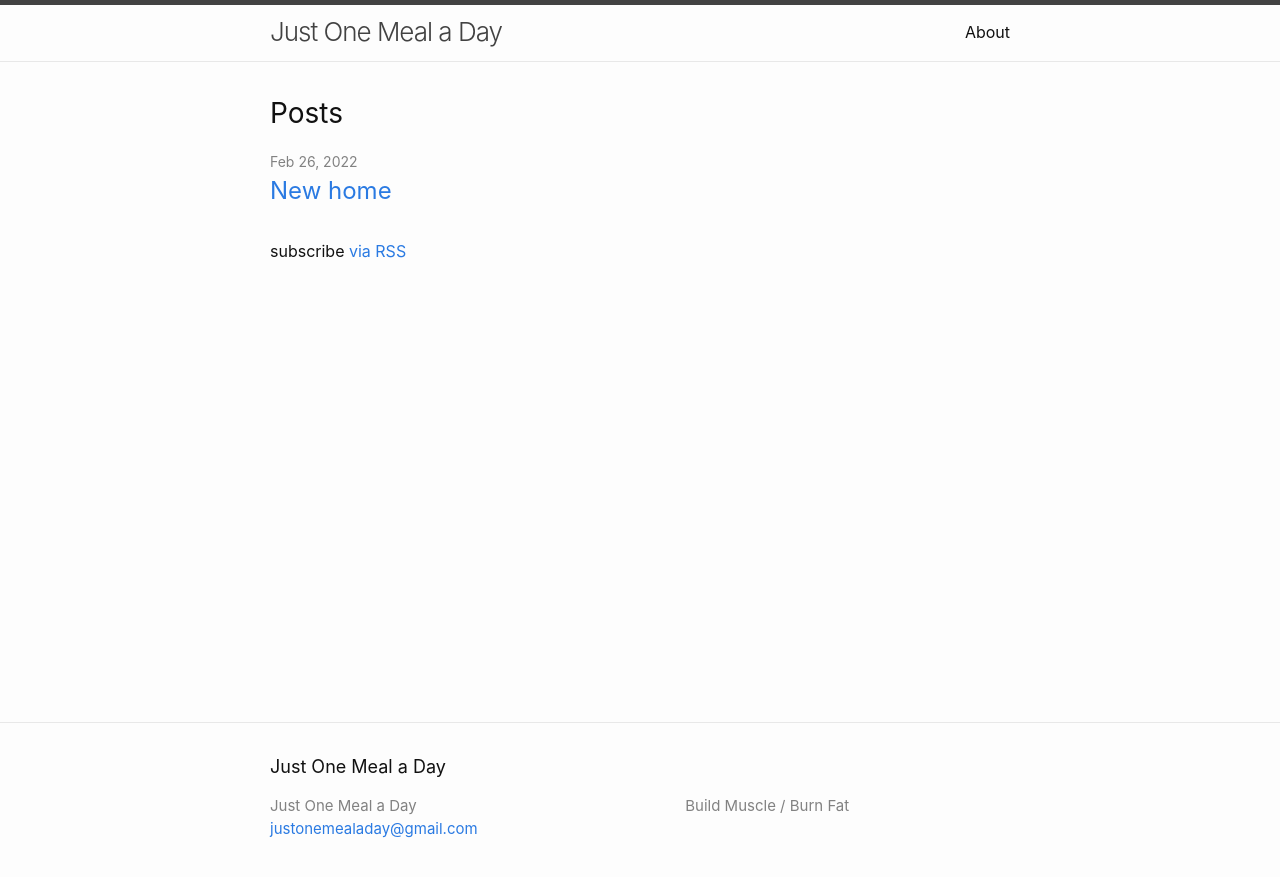
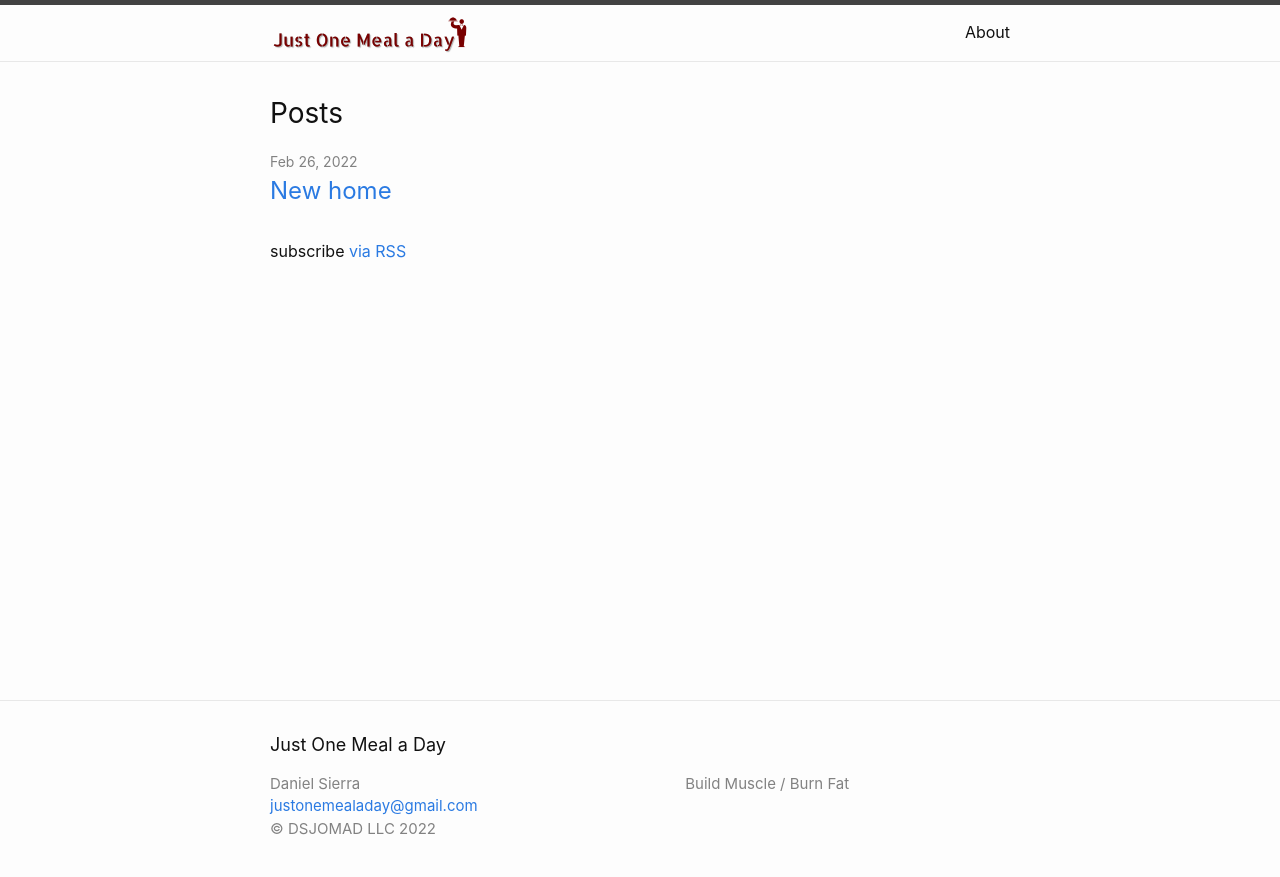
Before and after one commit to dsjomad/justonemealaday, a Jekyll site: the page built from index.markdown, in a window 1280 px wide. Shown: the top 877 px of the page. Built offline with Jekyll 4.4.1, drawn with Linux system fonts in a browser that asks for light colours.

Commit message:
completed all branding activities

```diff
--- a/_config.yml
+++ b/_config.yml
@@ -24,8 +24,24 @@ description: >- # this means to ignore newlines until "baseurl:"
   Build Muscle / Burn Fat
 baseurl: "/justonemealaday" # the subpath of your site, e.g. /blog
 url: "https://dsjomad.github.io" # the base hostname & protocol for your site, e.g. http://example.com
-#twitter_username: jekyllrb
-#github_username:  dsjomad
+# twitter_username: jekyllrb
+# github_username:  dsjomad
+
+# Fields minima uses, but are not defaulted with the Jekyll new command.
+# Author is the default for posts, the Atom feed, and is used in the footer.
+author: Daniel Sierra
+#youtube_username: UCUH05bDYjNwUpxZvgEjGoPg
+
+# New fields not defaulted by jekyll-new with the minima theme.
+# Add a copyright. A copyright symbol and year will be added automatically.
+# copyright: Company Name, Inc
+copyright: "DSJOMAD LLC"
+
+# title-logo is a new field that, when used, displays a logo
+# instead of custom text.  Ideally, image is 50px high and takes up
+# minimal horizontal space.  Tested with a new root “images” folder e.g.:
+# title-logo: /images/my-logo.png (or JPG. Etc)
+title-logo: /images/title-logo.png
 
 # Build settings
 # Replace minima theme with regular theme
--- a/_includes/footer.html
+++ b/_includes/footer.html
@@ -18,6 +18,9 @@
             {%- if site.email -%}
             <li><a class="u-email" href="mailto:{{ site.email }}">{{ site.email }}</a></li>
             {%- endif -%}
+            {%- if site.copyright -%}
+            <li>&copy; {{ site.copyright }} {{ 'now' | date: "%Y" }}</li>
+            {%- endif -%}
         </ul>
       </div>
 
--- a/_includes/header.html
+++ b/_includes/header.html
@@ -3,8 +3,19 @@
   <div class="wrapper">
     {%- assign default_paths = site.pages | map: "path" -%}
     {%- assign page_paths = site.header_pages | default: default_paths -%}
-    <a class="site-title" rel="author" href="{{ "/" | relative_url }}">{{ site.title | escape }}</a>
 
+    <!--
+      Original title display code from minima theme
+      <a class="site-title" rel="author" href="{{ "/" | relative_url }}">{{ site.title | escape }}</a>
+    -->
+   <!-- Custom: add title or title-logo -->
+   <a class="site-title" rel="author" href="{{ "/" | relative_url }}">
+    {%- if site.title-logo -%}
+      <img src="{{ site.title-logo | relative_url }}" alt="{{ site.title | escape }}"></img>
+      {%- else -%}
+        {{ site.title | escape }}
+      {%- endif -%}
+   </a>
     {%- if page_paths -%}
       <nav class="site-nav">
         <input type="checkbox" id="nav-trigger" class="nav-trigger" />
```
Also changed, not shown: images/dsjomad.png (added), images/title-logo.png (added), images/title-logo2.png (added).
